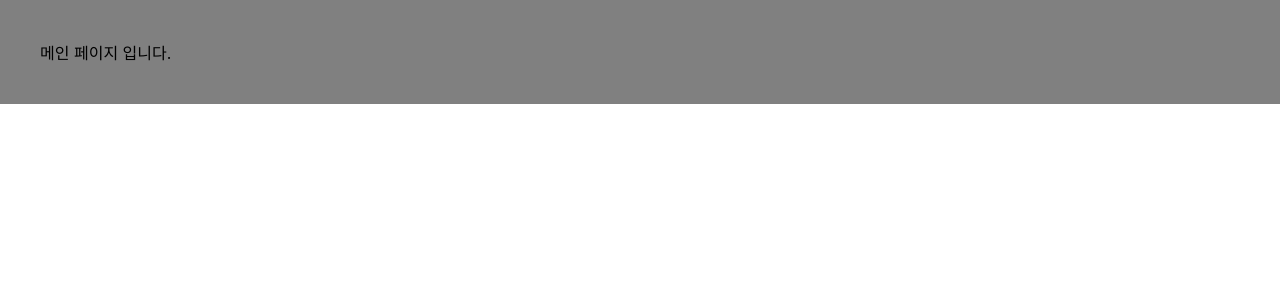
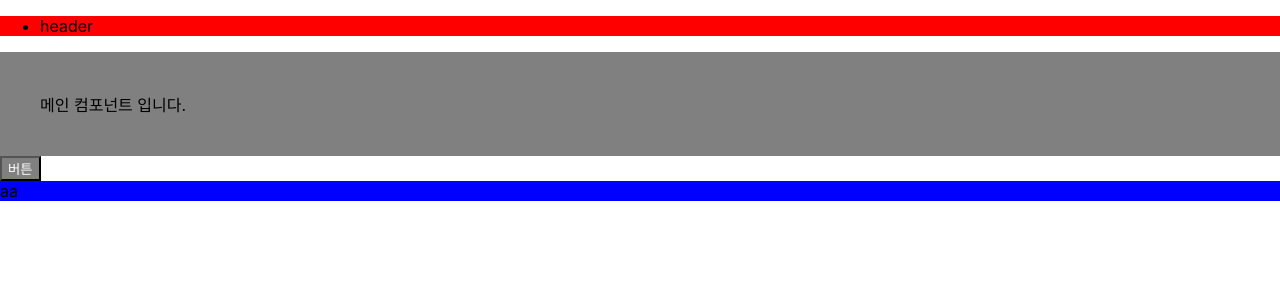
Before and after one commit to jisookoh/react, a React (Create React App) app: page / in a window 1280 px wide. Shown: the top 300 px of the page. Built offline with nearby package versions, Linux system fonts and the light colour scheme.

Commit message:
오류 다시다시

```diff
--- a/src/pages/Main.jsx
+++ b/src/pages/Main.jsx
@@ -1,10 +1,58 @@
 import styled from "styled-components";
+import { MainContainer } from "../components/main/MainContainter";
+import { Header } from "../components/common/Header";
+import { Footer } from "../components/common/Footer";
+import { buttonStyle } from "../style/button";
 
+// export 함수 선언
+// pages안에 파일          -> export default function Main() {}
+// components안에 파일 -> export function MainContainer() {} 또는
+//                                    export const MainContainer = () => {}
+//                                    형식으로 사용하면 됩니다.
 export default function Main() {
-  return <StyledMainContainer>메인 페이지 입니다.</StyledMainContainer>;
+  // 전체적인 설명쓰~
+  // 1. 모든 html 태그들은 return문 안에 넣어줍니당.
+  // 1. page안에 파일은 component들의 조합으로 만들어 집니당.
+  // 2. Header나 Footer 등 공통으로 들어가는 요소들은 components/common 폴더안에 파일을 생성해줍니다.(공통 요소임을 명확하게 하기 위함)
+  // 3. page에 귀속되는 component(ex. MainContainer)인 경우엔 components/(페이지 명) 으로 폴더를 생성 후 그 안에 파일을 생성해줍니다.
+  //     3-1. page에 귀속되는 component는 섹션별로 구분하여 파일을 생성해주면 됩니다!
+  // 4. 컴포넌트가 사용되는 파일에 import 해온 후 return (<Header />) 안에 와 같은 형식으로 사용해줍니다.
+  // 5. 실제 아래 Main 컴포넌트 return문은 html5 형식으로 본다면 아래와 같습니당. 다만, 우린 태그들을 분리하여 다시 사용하기 위해 component로 분리해준 것 뿐입니다!
+  //     return (
+  //     <>
+  //       <header></header>
+  //       <main>
+  //         <button>버튼</button>
+  //       </main>
+  //       <footer></footer>
+  //     </>
+  //    )
+  // 6. <></>은 return문 안에서 최상위 태그(Header, StyledMainContainer, Footer)가 형제태그가 되면 에러가 뜨기 때문에 아무 의미없는 태그로 감싸준겁니당
+  // 7. 외부에서 사용되어야할 모든 파일/변수들은 export와 import를 해주어야 합니다!!(주고~ 받고~)
+
+  return (
+    <>
+      <Header />
+      <StyledMainContainer>
+        <MainContainer />
+      </StyledMainContainer>
+      <StyledButton>버튼</StyledButton>
+      <Footer />
+    </>
+  );
 }
 
+// styled-components의 네이밍은 제일 앞에 Styled를 붙혀서 일반 component와 구분을 해줍니다.
+// const Styled+의미가명확한변수명 = styled.태그명`css속성 입력`; 형식으로 작성한 후 사용해주시면 됩니다.
+// (css 속성이 없어도)일단 모든 태그들은 styled-component로 만들어 줍시다!
 const StyledMainContainer = styled.main`
   padding: 40px;
   background-color: grey;
 `;
+
+// 공통으로 사용되는 css는 ${}안에 변수명을 넣어주어 하나의 파일에서 관리합니다.
+// 이렇게 하나의 파일에서 관리하면 한 군데서만 수정해도 전체가 변경되기 때문에 유지보수가 편리해집니당
+// ctrl + 왼쪽 마우스로 buttonStyle을 클릭하면 해당 파일이 열립니다.
+const StyledButton = styled.button`
+  ${buttonStyle}
+`;
```
